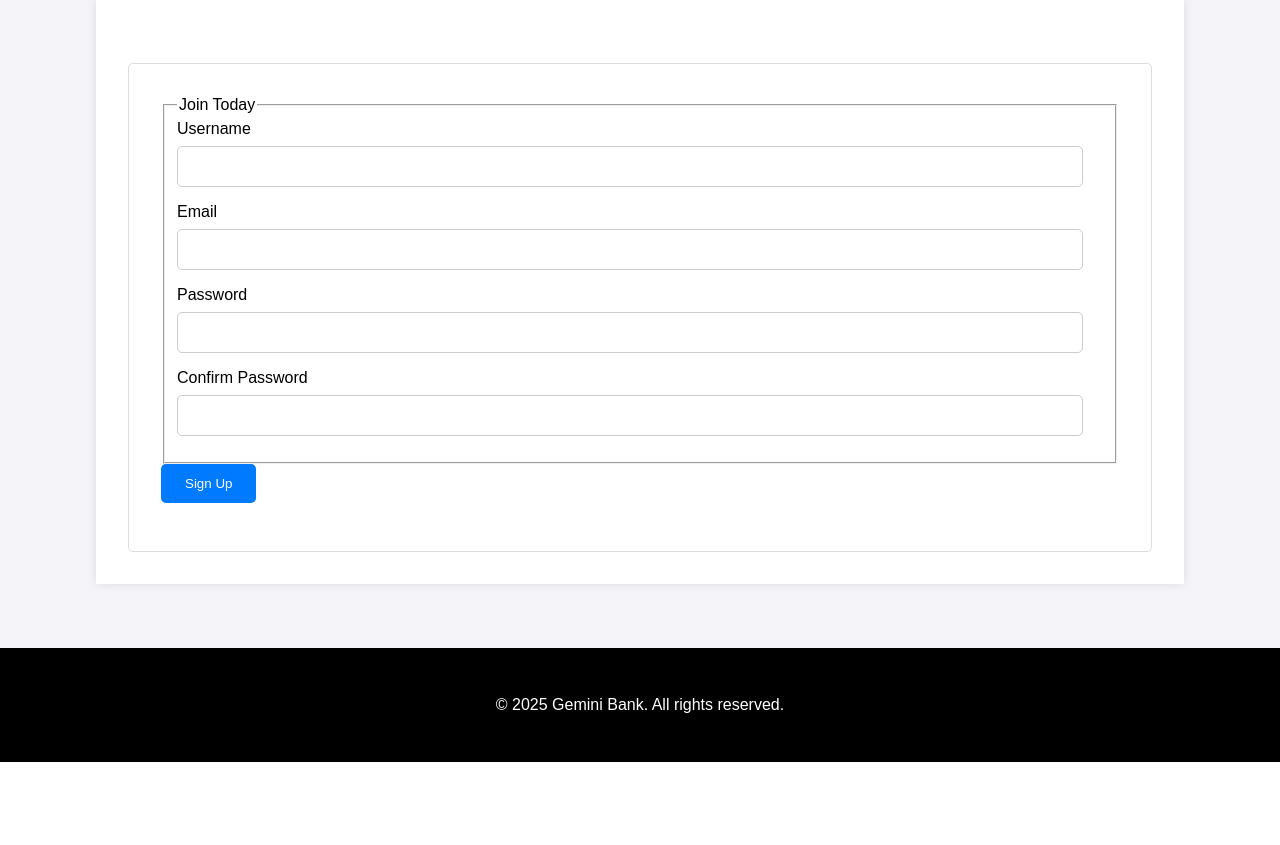
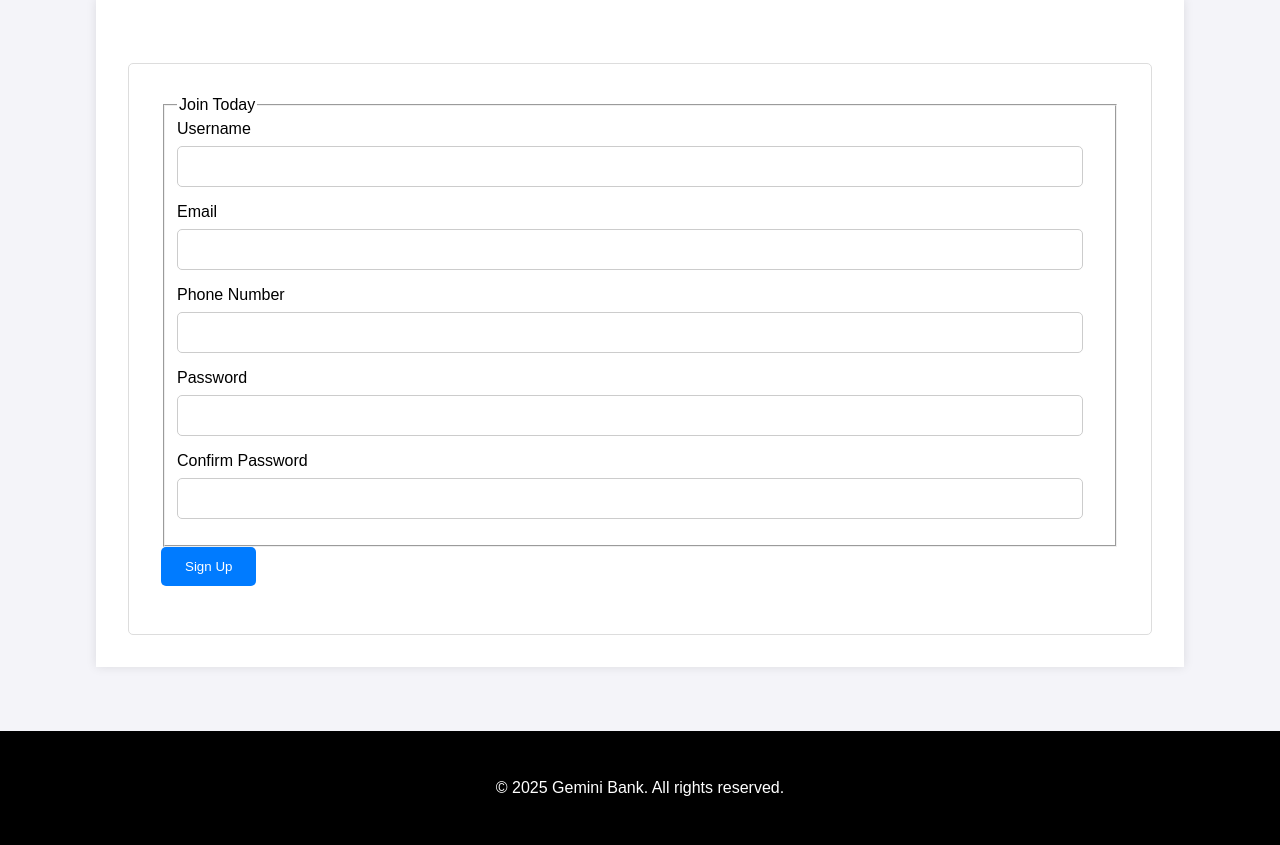
Before and after one commit to priyanshupaikra/Bank_Management_System_App, a Flask app: page /register in a window 1280 px wide. Shown: the part 127-972 px from the top of the page. Before the commit the page ends 889 px from the top, so only its background shows below. Run offline with Flask 3, Linux system fonts and the light colour scheme.

Commit message:
I have updated the registration for

```diff
--- a/app/forms.py
+++ b/app/forms.py
@@ -6,6 +6,7 @@ from app.models import User
 class RegistrationForm(FlaskForm):
     username = StringField('Username', validators=[DataRequired(), Length(min=4, max=20)])
     email = StringField('Email', validators=[DataRequired(), Email()])
+    phone_number = StringField('Phone Number', validators=[DataRequired()])
     password = PasswordField('Password', validators=[DataRequired(), Length(min=6)])
     confirm_password = PasswordField('Confirm Password', validators=[DataRequired(), EqualTo('password')])
     submit = SubmitField('Sign Up')
@@ -19,6 +20,11 @@ class RegistrationForm(FlaskForm):
         user = User.query.filter_by(email=email.data).first()
         if user:
             raise ValidationError('That email is already registered.')
+
+    def validate_phone_number(self, phone_number):
+        user = User.query.filter_by(phone_number=phone_number.data).first()
+        if user:
+            raise ValidationError('That phone number is already registered.')
 
 class LoginForm(FlaskForm):
     email = StringField('Email', validators=[DataRequired(), Email()])
--- a/app/models.py
+++ b/app/models.py
@@ -9,6 +9,7 @@ class User(UserMixin, db.Model):
     id = db.Column(db.Integer, primary_key=True)
     username = db.Column(db.String(64), index=True, unique=True, nullable=False)
     email = db.Column(db.String(120), index=True, unique=True, nullable=False)
+    phone_number = db.Column(db.String(20), unique=True, nullable=False)
     password_hash = db.Column(db.String(256))
     accounts = db.relationship('Account', backref='owner', lazy='dynamic')
     loans = db.relationship('Loan', backref='borrower', lazy='dynamic')
--- a/app/routes.py
+++ b/app/routes.py
@@ -25,7 +25,7 @@ def register():
         return redirect(url_for('main.dashboard'))
     form = RegistrationForm()
     if form.validate_on_submit():
-        user = User(username=form.username.data, email=form.email.data)
+        user = User(username=form.username.data, email=form.email.data, phone_number=form.phone_number.data)
         user.set_password(form.password.data)
         db.session.add(user)
         account = Account(owner=user, account_type='Savings', balance=100.00)
--- a/app/templates/register.html
+++ b/app/templates/register.html
@@ -14,6 +14,10 @@
                     {{ form.email(class="form-control") }}
                 </div>
                 <div class="form-group">
+                    {{ form.phone_number.label(class="form-control-label") }}
+                    {{ form.phone_number(class="form-control") }}
+                </div>
+                <div class="form-group">
                     {{ form.password.label(class="form-control-label") }}
                     {{ form.password(class="form-control") }}
                 </div>
```
Also changed, not shown: README.md, 1 other file.
